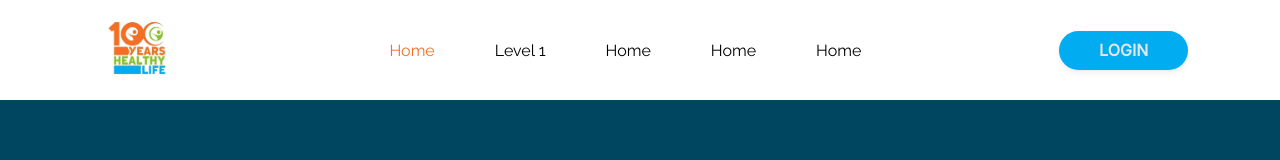
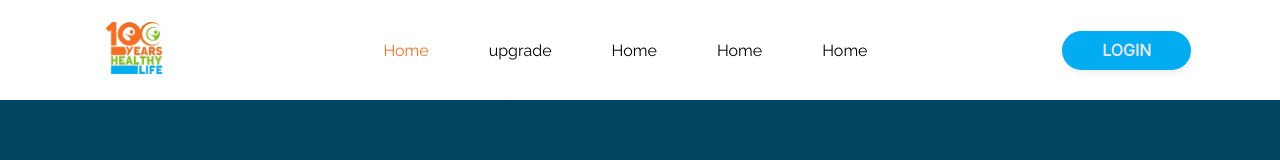
Before and after one commit to rockey223/Test100years, a React (Create React App) app: page / in a window 1280 px wide. Shown: the top 160 px of the page. Built offline with nearby package versions, Linux system fonts and the light colour scheme.

Commit message:
changeed nav bar

```diff
--- a/src/components/Navbar/Navbar.jsx
+++ b/src/components/Navbar/Navbar.jsx
@@ -20,8 +20,8 @@ const Navbar = () => {
             </NavLink>
           </li>
           <li>
-            <NavLink className="navbar-navLinks-navLink" to={"/level1"}>
-              Level 1
+            <NavLink className="navbar-navLinks-navLink" to={"/upgrade"}>
+              upgrade
             </NavLink>
           </li>
           <li>
```
Also changed, not shown: 1 other file (tests, documents, lock files or other folders).
